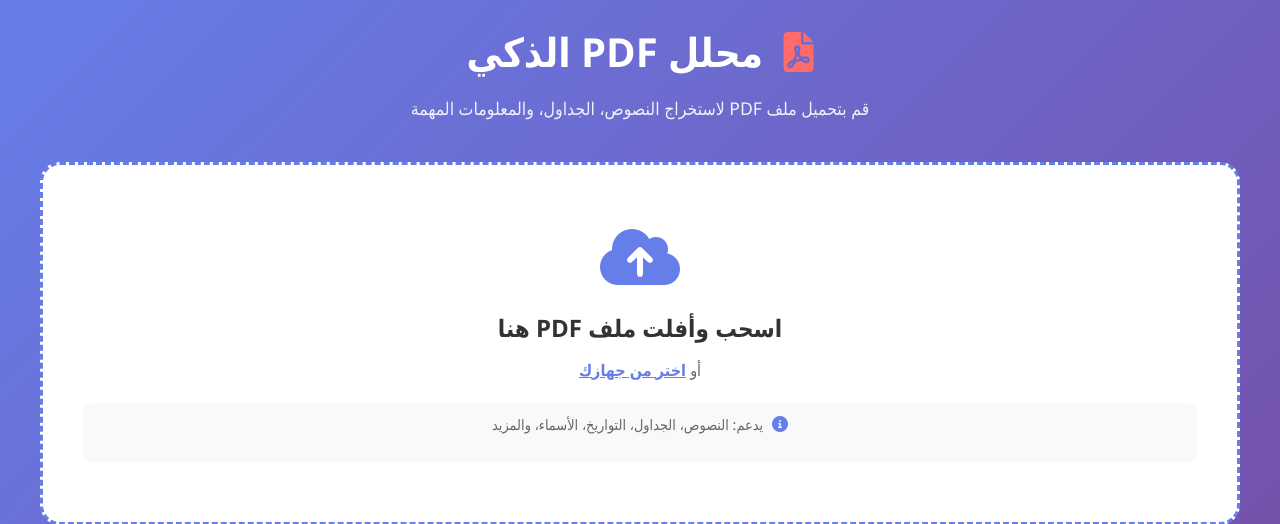
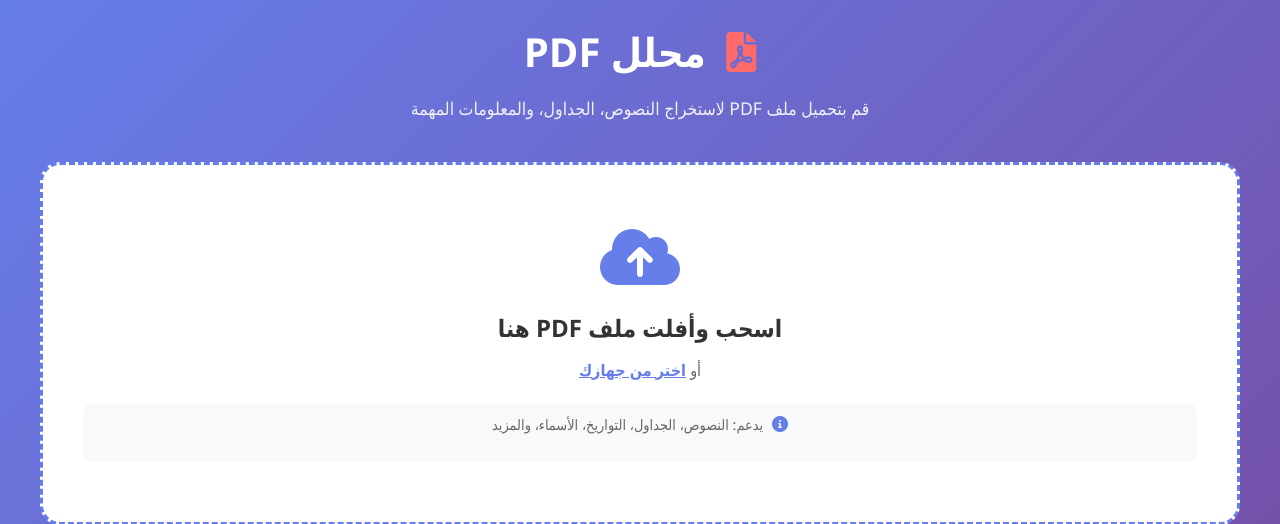
Before and after one commit to sultanMIB/pdf-ui, a Flask app: page / in a window 1280 px wide. Shown: the top 524 px of the page. Run offline with Flask 3, Linux system fonts and the light colour scheme.

Commit message:
anuther change

```diff
--- a/templates/index.html
+++ b/templates/index.html
@@ -11,7 +11,7 @@
     <div class="container">
         <!-- الرأس -->
         <header class="header">
-            <h1><i class="fas fa-file-pdf"></i> محلل PDF الذكي</h1>
+            <h1><i class="fas fa-file-pdf"></i> محلل PDF </h1>
             <p>قم بتحميل ملف PDF لاستخراج النصوص، الجداول، والمعلومات المهمة</p>
         </header>
 
```
